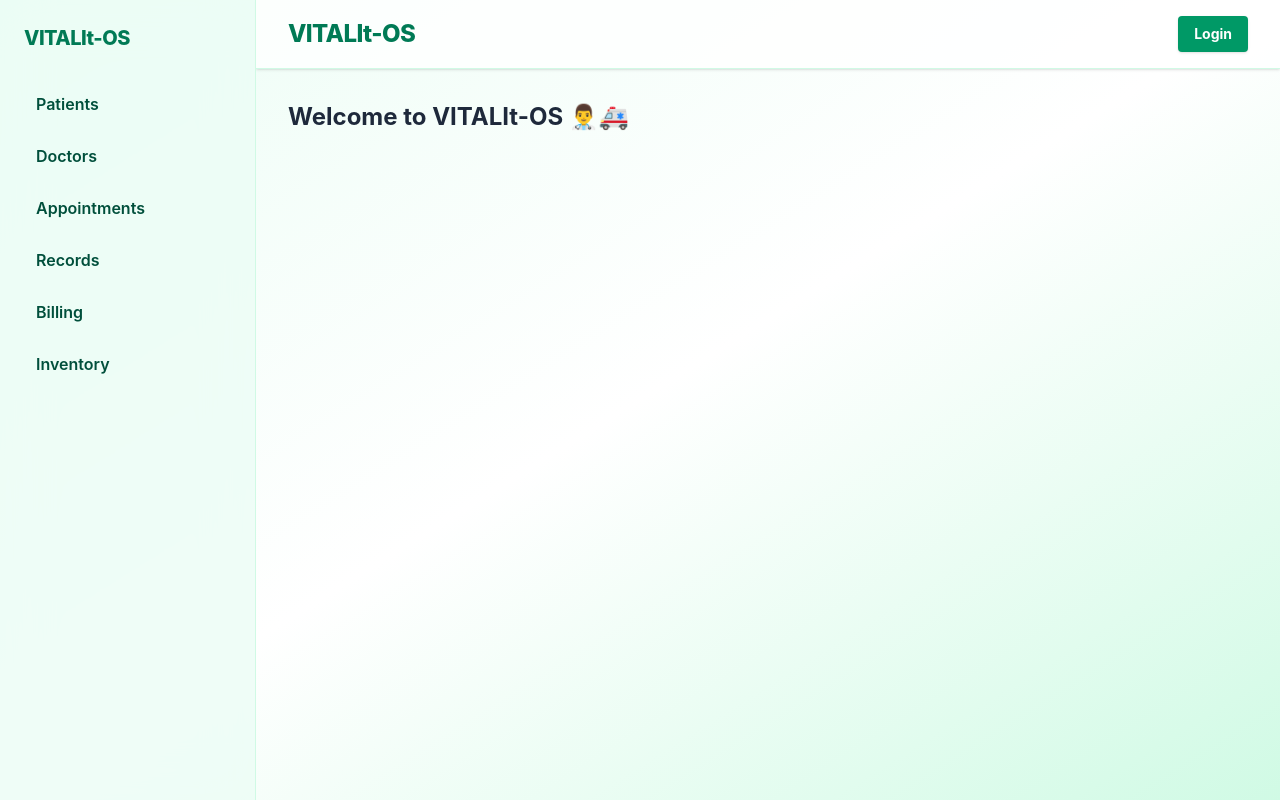
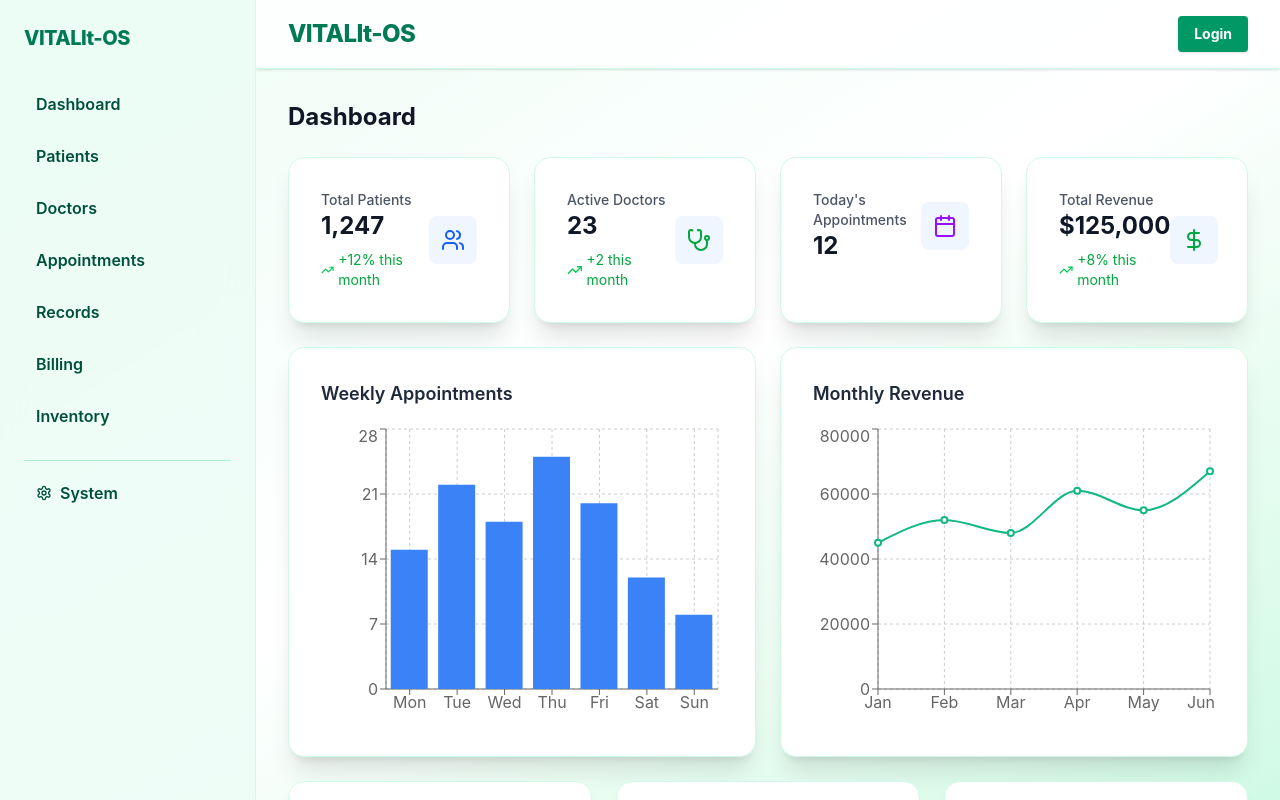
Before and after one commit to basedavishkar/vitalit-os, a Next.js app in the folder frontend/: page /dashboard in a window 1280 px wide. Built offline with nearby package versions, Linux system fonts and the light colour scheme.

Commit message:
update frontend components

```diff
--- a/frontend/src/app/dashboard/page.tsx
+++ b/frontend/src/app/dashboard/page.tsx
@@ -1,7 +1,11 @@
+import React from 'react';
+import DashboardStats from '../../components/dashboard/DashboardStats';
+
 export default function DashboardHome() {
-    return (
-      <div className="text-2xl font-bold">
-        Welcome to VITALIt-OS 👨‍⚕️🚑
-      </div>
-    );
-  }
+  return (
+    <div className="space-y-6">
+      <h1 className="text-2xl font-bold text-gray-900">Dashboard</h1>
+      <DashboardStats />
+    </div>
+  );
+}
--- a/frontend/src/components/shared/Sidebar.tsx
+++ b/frontend/src/components/shared/Sidebar.tsx
@@ -1,16 +1,24 @@
 import Link from "next/link";
+import { Settings } from "lucide-react";
 
 export default function Sidebar() {
   return (
     <aside className="w-64 min-h-screen bg-emerald-50/80 dark:bg-emerald-950/80 border-r border-emerald-100 dark:border-emerald-900 p-6 flex flex-col gap-8 backdrop-blur-xl">
       <h2 className="text-xl font-extrabold text-emerald-700 dark:text-emerald-200 tracking-tight">VITALIt-OS</h2>
       <nav className="flex flex-col gap-3">
+        <Link className="font-semibold rounded px-3 py-2 hover:bg-emerald-100 dark:hover:bg-emerald-900 transition text-emerald-900 dark:text-emerald-100" href="/dashboard">Dashboard</Link>
         <Link className="font-semibold rounded px-3 py-2 hover:bg-emerald-100 dark:hover:bg-emerald-900 transition text-emerald-900 dark:text-emerald-100" href="/dashboard/patients">Patients</Link>
         <Link className="font-semibold rounded px-3 py-2 hover:bg-emerald-100 dark:hover:bg-emerald-900 transition text-emerald-900 dark:text-emerald-100" href="/dashboard/doctors">Doctors</Link>
         <Link className="font-semibold rounded px-3 py-2 hover:bg-emerald-100 dark:hover:bg-emerald-900 transition text-emerald-900 dark:text-emerald-100" href="/dashboard/appointments">Appointments</Link>
         <Link className="font-semibold rounded px-3 py-2 hover:bg-emerald-100 dark:hover:bg-emerald-900 transition text-emerald-900 dark:text-emerald-100" href="/dashboard/records">Records</Link>
         <Link className="font-semibold rounded px-3 py-2 hover:bg-emerald-100 dark:hover:bg-emerald-900 transition text-emerald-900 dark:text-emerald-100" href="/dashboard/billing">Billing</Link>
         <Link className="font-semibold rounded px-3 py-2 hover:bg-emerald-100 dark:hover:bg-emerald-900 transition text-emerald-900 dark:text-emerald-100" href="/dashboard/inventory">Inventory</Link>
+        <div className="border-t border-emerald-200 dark:border-emerald-800 pt-3 mt-3">
+          <Link className="font-semibold rounded px-3 py-2 hover:bg-emerald-100 dark:hover:bg-emerald-900 transition text-emerald-900 dark:text-emerald-100 flex items-center gap-2" href="/dashboard/system">
+            <Settings className="w-4 h-4" />
+            System
+          </Link>
+        </div>
       </nav>
     </aside>
   );
```
